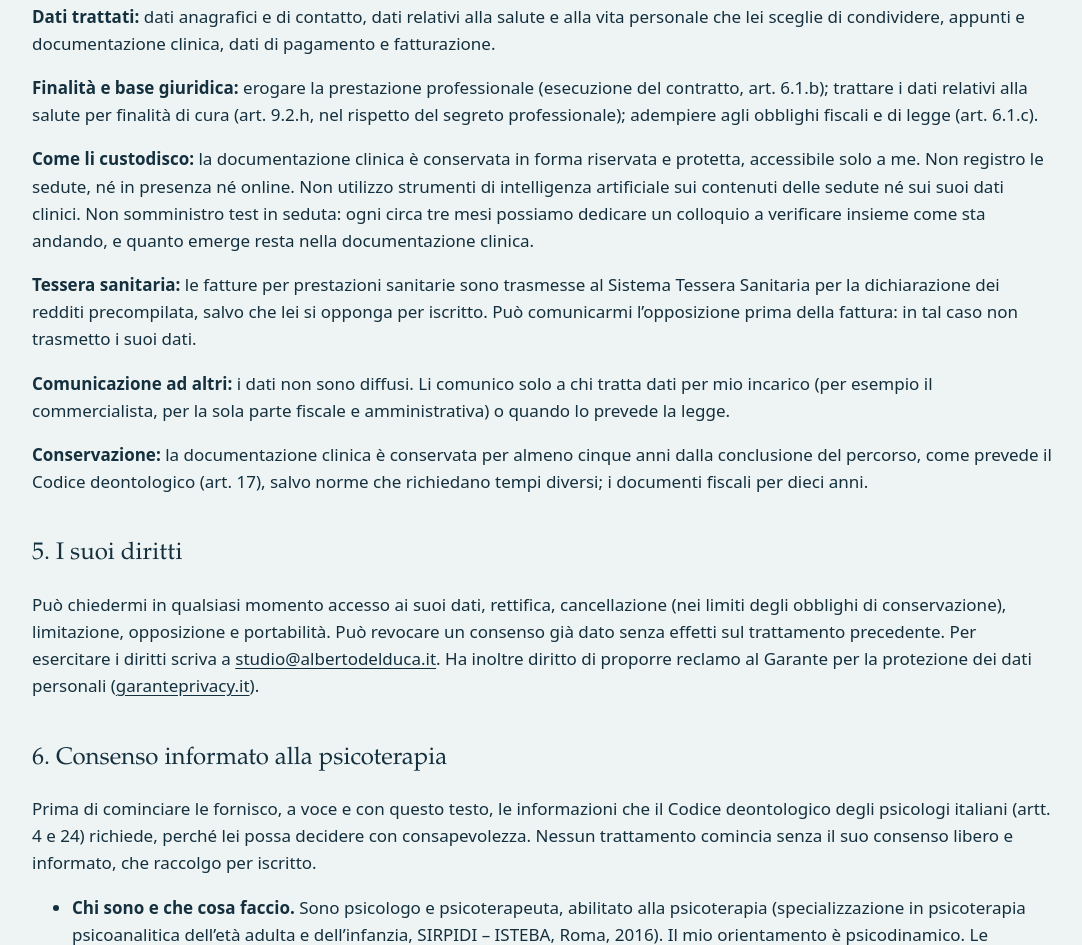
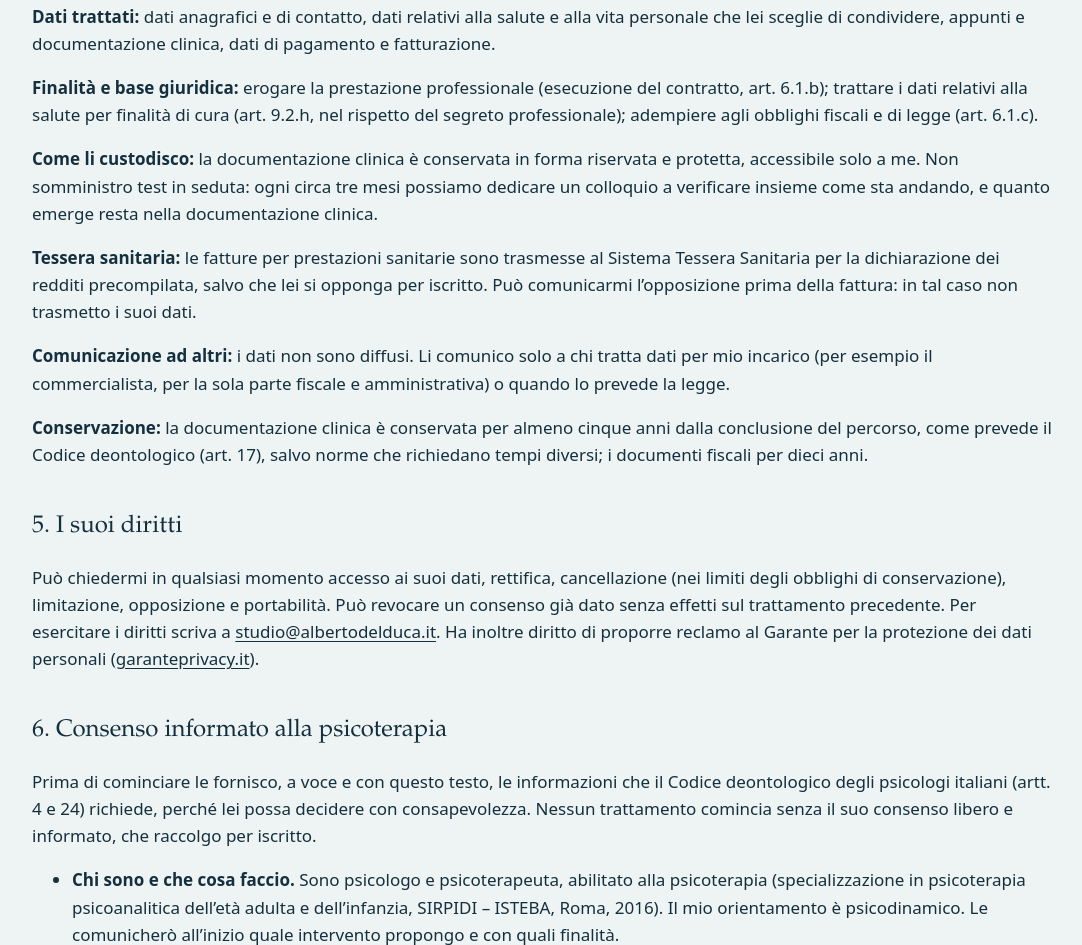
Before and after one commit to albertodelduca/albertodelduca.it., a plain HTML site: page informativa-privacy.html in a window 1280 px wide. Shown: the part 1248-2193 px from the top of the page, without its empty margins (96-1178 px from the left). Drawn offline with Linux system fonts and the light colour scheme.

Commit message:
Privacy: tolte le righe su registrazioni e strumenti automatici
Co-Authored-By: Claude Sonnet 5.5 <noreply@anthropic.com>
Claude-Session: https://claude.ai/code/session_017fxdPuEaTj1bzgDhcZWAch

```diff
--- a/informativa-privacy.html
+++ b/informativa-privacy.html
@@ -49,7 +49,7 @@
     <h2>4. Durante il percorso</h2>
     <p><strong>Dati trattati:</strong> dati anagrafici e di contatto, dati relativi alla salute e alla vita personale che lei sceglie di condividere, appunti e documentazione clinica, dati di pagamento e fatturazione.</p>
     <p><strong>Finalità e base giuridica:</strong> erogare la prestazione professionale (esecuzione del contratto, art. 6.1.b); trattare i dati relativi alla salute per finalità di cura (art. 9.2.h, nel rispetto del segreto professionale); adempiere agli obblighi fiscali e di legge (art. 6.1.c).</p>
-    <p><strong>Come li custodisco:</strong> la documentazione clinica è conservata in forma riservata e protetta, accessibile solo a me. Non registro le sedute, né in presenza né online. Non utilizzo strumenti di intelligenza artificiale sui contenuti delle sedute né sui suoi dati clinici. Non somministro test in seduta: ogni circa tre mesi possiamo dedicare un colloquio a verificare insieme come sta andando, e quanto emerge resta nella documentazione clinica.</p>
+    <p><strong>Come li custodisco:</strong> la documentazione clinica è conservata in forma riservata e protetta, accessibile solo a me. Non somministro test in seduta: ogni circa tre mesi possiamo dedicare un colloquio a verificare insieme come sta andando, e quanto emerge resta nella documentazione clinica.</p>
     <p><strong>Tessera sanitaria:</strong> le fatture per prestazioni sanitarie sono trasmesse al Sistema Tessera Sanitaria per la dichiarazione dei redditi precompilata, salvo che lei si opponga per iscritto. Può comunicarmi l’opposizione prima della fattura: in tal caso non trasmetto i suoi dati.</p>
     <p><strong>Comunicazione ad altri:</strong> i dati non sono diffusi. Li comunico solo a chi tratta dati per mio incarico (per esempio il commercialista, per la sola parte fiscale e amministrativa) o quando lo prevede la legge.</p>
     <p><strong>Conservazione:</strong> la documentazione clinica è conservata per almeno cinque anni dalla conclusione del percorso, come prevede il Codice deontologico (art. 17), salvo norme che richiedano tempi diversi; i documenti fiscali per dieci anni.</p>
```
